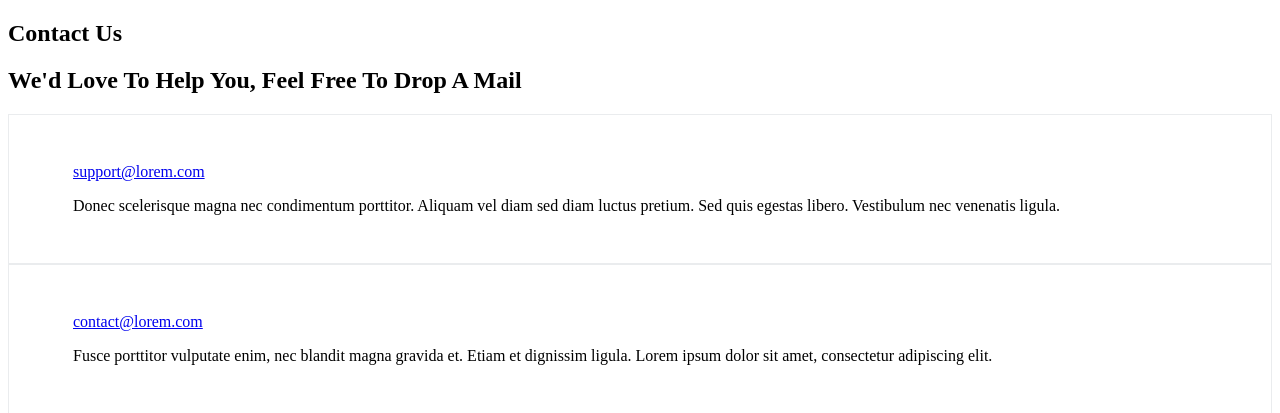
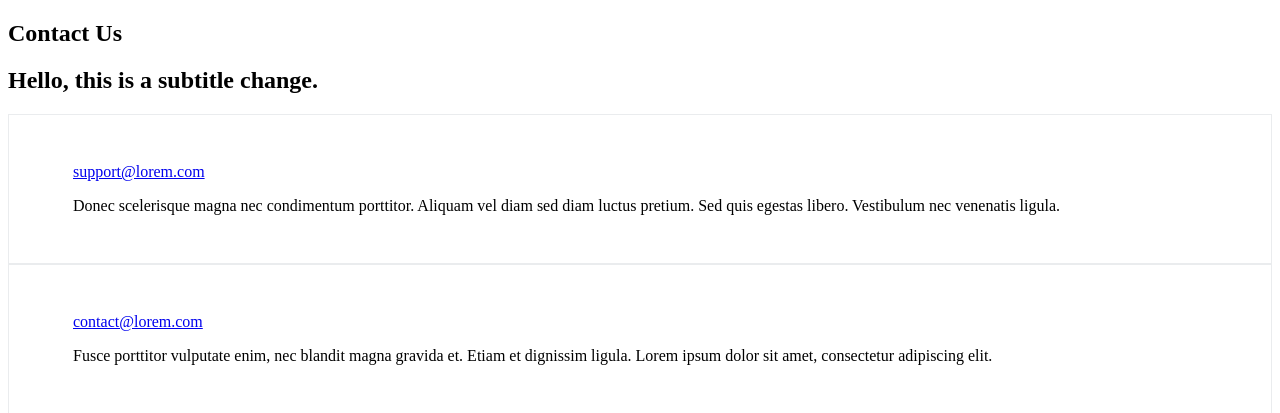
Before and after one commit to JohnVonNeumann/activo, a Gatsby site: page /contact in a window 1280 px wide. Shown: the top 413 px of the page. Built offline with nearby package versions, Linux system fonts and the light colour scheme; Gatsby itself is replaced by a stand-in of ours; some packages are replaced by stand-ins of ours.

Commit message:
Update Pages “contact”

```diff
--- a/src/pages/contact/index.md
+++ b/src/pages/contact/index.md
@@ -1,20 +1,22 @@
 ---
-templateKey: 'contact-page'
+templateKey: contact-page
 title: Contact Us
-subtitle: We'd Love To Help You, Feel Free To Drop A Mail
+subtitle: 'Hello, this is a subtitle change.'
+contacts:
+  - description: >-
+      Donec scelerisque magna nec condimentum porttitor. Aliquam vel diam sed
+      diam luctus pretium.  Sed quis egestas libero. Vestibulum nec venenatis
+      ligula.
+    email: support@lorem.com
+  - description: >-
+      Fusce porttitor vulputate enim, nec blandit magna gravida et. Etiam et
+      dignissim ligula.  Lorem ipsum dolor sit amet, consectetur adipiscing
+      elit.
+    email: contact@lorem.com
 meta_title: Contact Us | Gatsby Starter Business
 meta_description: >-
   Cum sociis natoque penatibus et magnis dis parturient montes, nascetur
   ridiculus mus. Aenean eu leo quam. Pellentesque ornare sem lacinia quam
   venenatis vestibulum. Sed posuere consectetur est at lobortis. Cras mattis
   consectetur purus sit amet fermentum.
-contacts:
-  - email: support@lorem.com
-    description: >-
-      Donec scelerisque magna nec condimentum porttitor. Aliquam vel diam sed diam luctus pretium.
-      Sed quis egestas libero. Vestibulum nec venenatis ligula.
-  - email: contact@lorem.com
-    description: >-
-      Fusce porttitor vulputate enim, nec blandit magna gravida et. Etiam et dignissim ligula.
-      Lorem ipsum dolor sit amet, consectetur adipiscing elit.
 ---
```
